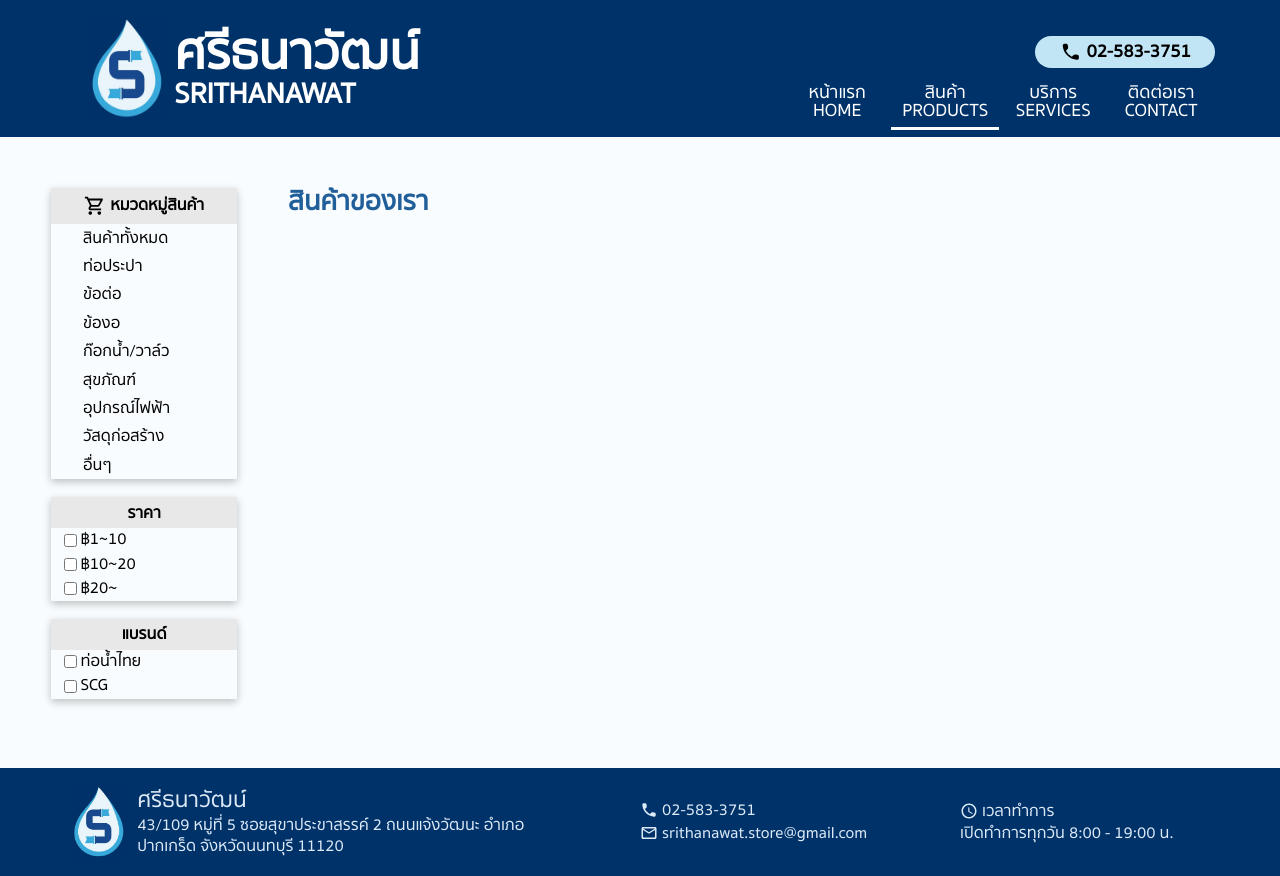
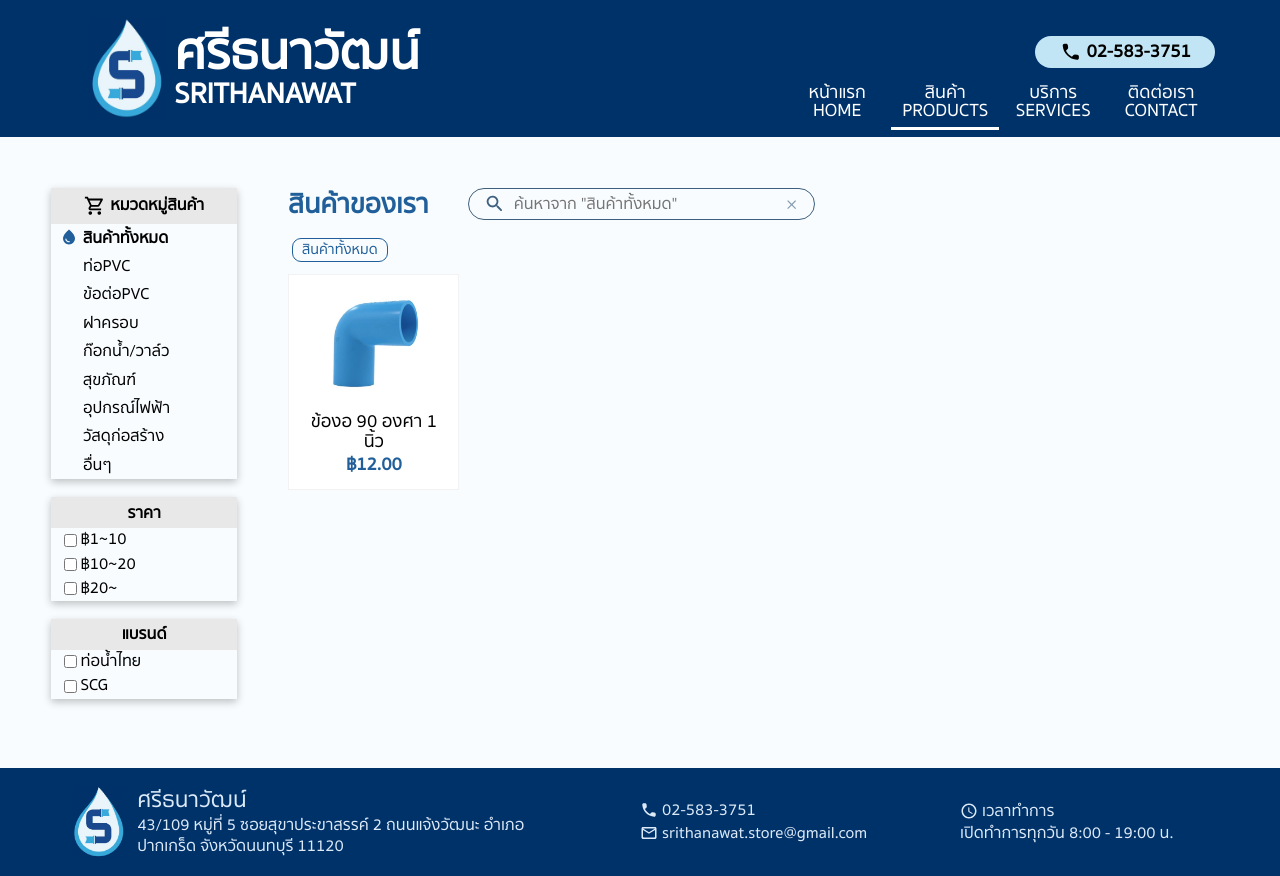
Before and after one commit to panida-pov/srithanawat-store, a React (Create React App) app in the folder client/: page /products in a window 1280 px wide. Built offline with nearby package versions, Linux system fonts and the light colour scheme.

Commit message:
create new components

```diff
--- /dev/null
+++ b/client/src/components/Checkbox/Checkbox.jsx
@@ -0,0 +1,19 @@
+import styles from "./Checkbox.module.css";
+
+function Checkbox(props) {
+  return (
+    <div className={styles.Checkbox}>
+      <label>
+        <input
+          type="checkbox"
+          value={props.value}
+          onChange={props.onChange}
+          checked={props.check}
+        />
+        {props.value}
+      </label>
+    </div>
+  );
+}
+
+export default Checkbox;
--- /dev/null
+++ b/client/src/components/Checkbox/Checkbox.module.css
@@ -0,0 +1,3 @@
+.Checkbox {
+  padding: 0.15rem 5%;
+}
--- a/client/src/components/Product/Product.jsx
+++ b/client/src/components/Product/Product.jsx
@@ -0,0 +1,31 @@
+import styles from "./Product.module.css";
+
+function Product() {
+  const sample = {
+    id: 1,
+    name: "ข้องอ 90 องศา 1 นิ้ว",
+    category: "ข้อต่อPVC",
+    color: "สีฟ้า",
+    brand: "ท่อน้ำไทย",
+    price: 12,
+    details: "หนา 1 นิ้ว",
+    image_url: "./assets/images/product_1.jpg",
+  };
+
+  return (
+    <div className={styles.product}>
+      <div className={styles.overlay}>
+        <div className={styles.image}>
+          <img src={sample.image_url} alt={sample.name} />
+        </div>
+        <div className={styles.view}>
+          <div className={styles.text}>Click to view</div>
+        </div>
+      </div>
+      <p className={styles.productName}>{sample.name}</p>
+      <p className={styles.productPrice}>{`฿${sample.price.toFixed(2)}`}</p>
+    </div>
+  );
+}
+
+export default Product;
--- /dev/null
+++ b/client/src/components/Product/Product.module.css
@@ -0,0 +1,92 @@
+.product {
+  width: 9.5rem;
+  height: 12rem;
+  border: 0.1rem solid #f2f2f2;
+  background-color: #fff;
+  font-size: 1rem;
+}
+
+.product:hover {
+  cursor: pointer;
+}
+
+.overlay {
+  width: 100%;
+  height: 7.5rem;
+  display: flex;
+  justify-content: center;
+  align-items: center;
+  position: relative;
+  z-index: 1;
+}
+
+.product:hover .overlay:before {
+  opacity: 0.2;
+}
+
+.overlay:before {
+  content: " ";
+  z-index: 1;
+  display: block;
+  position: absolute;
+  width: 100%;
+  height: 100%;
+  background-color: #000;
+  opacity: 0;
+}
+
+.view {
+  transition: 0.2s ease;
+  opacity: 0;
+  position: absolute;
+  top: 50%;
+  left: 50%;
+  transform: translate(-50%, 65%);
+  -ms-transform: translate(-50%, 60%);
+  width: 100%;
+  background-color: rgb(22, 62, 100, 0.8);
+  text-align: center;
+  padding: 0.4rem 0rem;
+  z-index: 2;
+}
+
+.product:hover .view {
+  opacity: 1;
+}
+
+.text {
+  color: #fff;
+}
+
+.image {
+  width: 75%;
+  height: 6rem;
+  overflow: hidden;
+  margin: 0 auto;
+}
+
+.image img {
+  width: 100%;
+  height: auto;
+}
+
+.image:hover {
+  cursor: pointer;
+}
+
+.product p {
+  height: 2.4rem;
+  padding: 0.1rem 0.6rem;
+  text-align: center;
+  line-height: 1.1rem;
+  overflow: hidden;
+  text-overflow: ellipsis;
+  -webkit-line-clamp: 2;
+  display: -webkit-box;
+  -webkit-box-orient: vertical;
+}
+
+.productPrice {
+  font-weight: 600;
+  color: #215f9a;
+}
--- a/client/src/components/Searchbar/Searchbar.jsx
+++ b/client/src/components/Searchbar/Searchbar.jsx
@@ -1,6 +1,26 @@
 import styles from "./Searchbar.module.css";
-function Searchbar() {
-  return <div></div>;
+import SearchRoundedIcon from "@mui/icons-material/SearchRounded";
+import ClearIcon from "@mui/icons-material/Clear";
+function Searchbar(props) {
+  return (
+    <form className={styles.SearchBar}>
+      <button type="submit">
+        <SearchRoundedIcon style={{ fontSize: "1.2rem", color: "#3e5f7e" }} />
+      </button>
+      <input
+        placeholder={`ค้นหาจาก "${props.category}"`}
+        value={props.searchTerm}
+        onChange={props.handleSearch}
+      ></input>
+      <button
+        className={styles.clearButton}
+        type="button"
+        onClick={props.clearSearch}
+      >
+        <ClearIcon style={{ fontSize: "0.85rem", color: "#3e5f7e" }} />
+      </button>
+    </form>
+  );
 }
 
 export default Searchbar;
--- a/client/src/components/Searchbar/Searchbar.module.css
+++ b/client/src/components/Searchbar/Searchbar.module.css
@@ -0,0 +1,41 @@
+.SearchBar {
+  display: flex;
+  justify-content: space-between;
+  align-items: center;
+  border: 0.09rem solid #3e5f7e;
+  border-radius: 2rem;
+  padding: 0.3rem 0.5rem;
+  height: 1.8rem;
+  width: 35%;
+}
+
+.SearchBar input {
+  width: 100%;
+  padding-left: 0.1rem;
+  border: none;
+  background-color: transparent;
+  font-size: 0.9rem;
+  font-family: "Sukhumvit", "Tahoma", sans-serif;
+  color: #215f9a;
+}
+
+input:focus {
+  outline: none;
+}
+
+.SearchBar button {
+  display: flex;
+  align-items: center;
+  border: none;
+  cursor: pointer;
+  background-color: inherit;
+  color: inherit;
+}
+
+.clearButton {
+  opacity: 0.6;
+}
+
+.clearButton:hover {
+  opacity: 1;
+}
--- a/client/src/components/Tag/Tag.jsx
+++ b/client/src/components/Tag/Tag.jsx
@@ -1,18 +1,14 @@
 import styles from "./Tag.module.css";
 function Tag(props) {
   return (
-    <>
-      <div>
-        {props.selectBrand?.map((brand) => {
-          return <li key={brand}>{brand}</li>;
-        })}
-      </div>
-      <div>
-        {props.selectPrice?.map((price, index) => {
-          return <li key={index}>{`${price.min} - ${price.max}`}</li>;
-        })}
-      </div>
-    </>
+    <div className={styles.Tag}>
+      {props.value}
+      {props.button && (
+        <button value={props.value} onClick={props.onClick}>
+          x
+        </button>
+      )}
+    </div>
   );
 }
 
--- a/client/src/components/Tag/Tag.module.css
+++ b/client/src/components/Tag/Tag.module.css
@@ -0,0 +1,20 @@
+.Tag {
+  width: fit-content;
+  height: 1.3rem;
+  border-radius: 0.5rem;
+  color: #215f9a;
+  border: 0.05rem solid #215f9a;
+  font-size: 0.8rem;
+  display: flex;
+  align-items: center;
+  padding: 0rem 0.5rem;
+  margin: 0rem 0.2rem;
+}
+
+.Tag button {
+  cursor: pointer;
+  font-size: 0.65rem;
+  border: 0px;
+  color: #215f9a;
+  padding: 0rem 0rem 0.1rem 0.4rem;
+}
--- a/client/src/pages/ProductsPage/ProductsPage.jsx
+++ b/client/src/pages/ProductsPage/ProductsPage.jsx
@@ -3,14 +3,17 @@ import WaterDropIcon from "@mui/icons-material/WaterDrop";
 import ShoppingCartOutlinedIcon from "@mui/icons-material/ShoppingCartOutlined";
 import { useState } from "react";
 import Tag from "../../components/Tag/Tag";
+import Checkbox from "../../components/Checkbox/Checkbox";
+import Searchbar from "../../components/Searchbar/Searchbar";
+import Product from "../../components/Product/Product";
 
 function ProductsPage() {
   // -- Product category/price/brand to be displayed --
   const categories = [
     "สินค้าทั้งหมด",
-    "ท่อประปา",
-    "ข้อต่อ",
-    "ข้องอ",
+    "ท่อPVC",
+    "ข้อต่อPVC",
+    "ฝาครอบ",
     "ก๊อกน้ำ/วาล์ว",
     "สุขภัณฑ์",
     "อุปกรณ์ไฟฟ้า",
@@ -18,25 +21,39 @@ function ProductsPage() {
     "อื่นๆ",
   ];
 
-  const prices = [
-    {
-      min: 1,
-      max: 10,
-    },
-    {
-      min: 10,
-      max: 20,
-    },
-    {
-      min: 20,
-      max: null,
-    },
-  ];
+  const prices = ["฿1~10", "฿10~20", "฿20~"];
 
   const brands = ["ท่อน้ำไทย", "SCG"];
   // -------------------------------------------------
 
-  const [selectCategory, setSelectCategory] = useState("");
+  const [selectCategory, setSelectCategory] = useState("สินค้าทั้งหมด");
+  const [selectPrice, setSelectPrice] = useState(
+    prices.reduce((obj, price) => ({ ...obj, [price]: false }), {})
+  );
+  const [selectBrand, setSelectBrand] = useState(
+    brands.reduce((obj, brand) => ({ ...obj, [brand]: false }), {})
+  );
+  const [searchTerm, setSearchTerm] = useState("");
+
+  const handleSelectPrice = ({ target }) => {
+    setSelectPrice((prev) => ({
+      ...prev,
+      [target.value]: !selectPrice[target.value],
+    }));
+  };
+  const handleSelectBrand = ({ target }) => {
+    setSelectBrand((prev) => ({
+      ...prev,
+      [target.value]: !selectBrand[target.value],
+    }));
+  };
+  const handleSearch = ({ target }) => {
+    setSearchTerm(target.value);
+  };
+  const clearSearch = () => {
+    setSearchTerm("");
+  };
+
   const renderCategories = () => {
     return categories.map((category) => {
       return (
@@ -55,59 +72,29 @@ function ProductsPage() {
       );
     });
   };
-
-  const [selectPrice, setSelectPrice] = useState([]);
-  const handleSelectPrice = ({ target }) => {
-    const selected = JSON.parse(target.value);
-    const found = selectPrice.some(
-      ({ min, max }) => min === selected.min && max === selected.max
-    );
-    if (found) {
-      setSelectPrice(
-        selectPrice.filter(
-          ({ min, max }) => min !== selected.min && max !== selected.max
-        )
-      );
-    } else {
-      setSelectPrice((prev) => [...prev, selected]);
-    }
-  };
-  const renderPrices = () => {
-    return prices.map(({ min, max }, index) => {
+  const renderCheckbox = (items, stateObj, handler) => {
+    return items.map((item) => {
       return (
-        <div className={styles.Checklist} key={index}>
-          <label>
-            <input
-              type="checkbox"
-              value={JSON.stringify({ min, max })}
-              onClick={handleSelectPrice}
-            />
-            {`฿${min ?? ""}~${max ?? ""}`}
-          </label>
-        </div>
+        <Checkbox
+          key={item}
+          value={item}
+          onChange={handler}
+          check={stateObj[item]}
+        ></Checkbox>
       );
     });
   };
-
-  const [selectBrand, setSelectBrand] = useState([]);
-  const handleSelectBrand = ({ target }) => {
-    const found = selectBrand.some((brand) => brand === target.value);
-    if (found) {
-      setSelectBrand(selectBrand.filter((brand) => brand !== target.value));
-    } else {
-      setSelectBrand((prev) => [...prev, target.value]);
-    }
+  const renderCategoryTag = () => {
+    return (
+      <Tag key={selectCategory} value={selectCategory} button={false}></Tag>
+    );
   };
-
-  const renderBrands = () => {
-    return brands.map((brand) => {
+  const renderTags = (stateObj, handler) => {
+    return Object.keys(stateObj).map((item) => {
       return (
-        <div className={styles.Checklist} key={brand}>
-          <label>
-            <input type="checkbox" value={brand} onClick={handleSelectBrand} />
-            {brand}
-          </label>
-        </div>
+        stateObj[item] && (
+          <Tag key={item} value={item} button={true} onClick={handler}></Tag>
+        )
       );
     });
   };
@@ -130,17 +117,32 @@ function ProductsPage() {
         </div>
         <div className={styles.FilterBox}>
           <h2>ราคา</h2>
-          {renderPrices()}
+          {renderCheckbox(prices, selectPrice, handleSelectPrice)}
         </div>
         <div className={styles.FilterBox}>
           <h2>แบรนด์</h2>
-          {renderBrands()}
+          {renderCheckbox(brands, selectBrand, handleSelectBrand)}
         </div>
       </div>
 
       <div className={styles.Content}>
-        <h1>สินค้าของเรา</h1>
-        <Tag selectBrand={selectBrand} selectPrice={selectPrice} />
+        <div className={styles.Header}>
+          <h1>สินค้าของเรา</h1>
+          <Searchbar
+            searchTerm={searchTerm}
+            handleSearch={handleSearch}
+            clearSearch={clearSearch}
+            category={selectCategory}
+          />
+        </div>
+        <div className={styles.Tags}>
+          {renderCategoryTag()}
+          {renderTags(selectPrice, handleSelectPrice)}
+          {renderTags(selectBrand, handleSelectBrand)}
+        </div>
+        <div className={styles.Products}>
+          <Product />
+        </div>
       </div>
     </div>
   );
--- a/client/src/pages/ProductsPage/ProductsPage.module.css
+++ b/client/src/pages/ProductsPage/ProductsPage.module.css
@@ -12,10 +12,17 @@
   width: 80%;
 }
 
-.Content h1 {
+.Header {
+  display: flex;
+  align-items: center;
+  flex-wrap: wrap;
+  padding-bottom: 1rem;
+}
+
+.Header h1 {
   color: #215f9a;
   font-size: 1.5rem;
-  padding-bottom: 2rem;
+  margin-right: 4%;
 }
 
 .FilterContainer {
@@ -55,14 +62,6 @@
   background-color: #dceaf7;
 }
 
-.FilterBox li:hover .Waterdrop {
-  color: #215f9a;
-}
-
-.Checklist {
-  padding: 0.15rem 5%;
-}
-
 .activeList {
   font-weight: 600;
 }
@@ -70,3 +69,14 @@
 .activeList .Waterdrop {
   color: #215f9a;
 }
+
+.Tags {
+  display: flex;
+  flex-wrap: wrap;
+  margin-bottom: 1rem;
+  height: 1rem;
+}
+
+.Products {
+  /* height: 80%; */
+}
```
